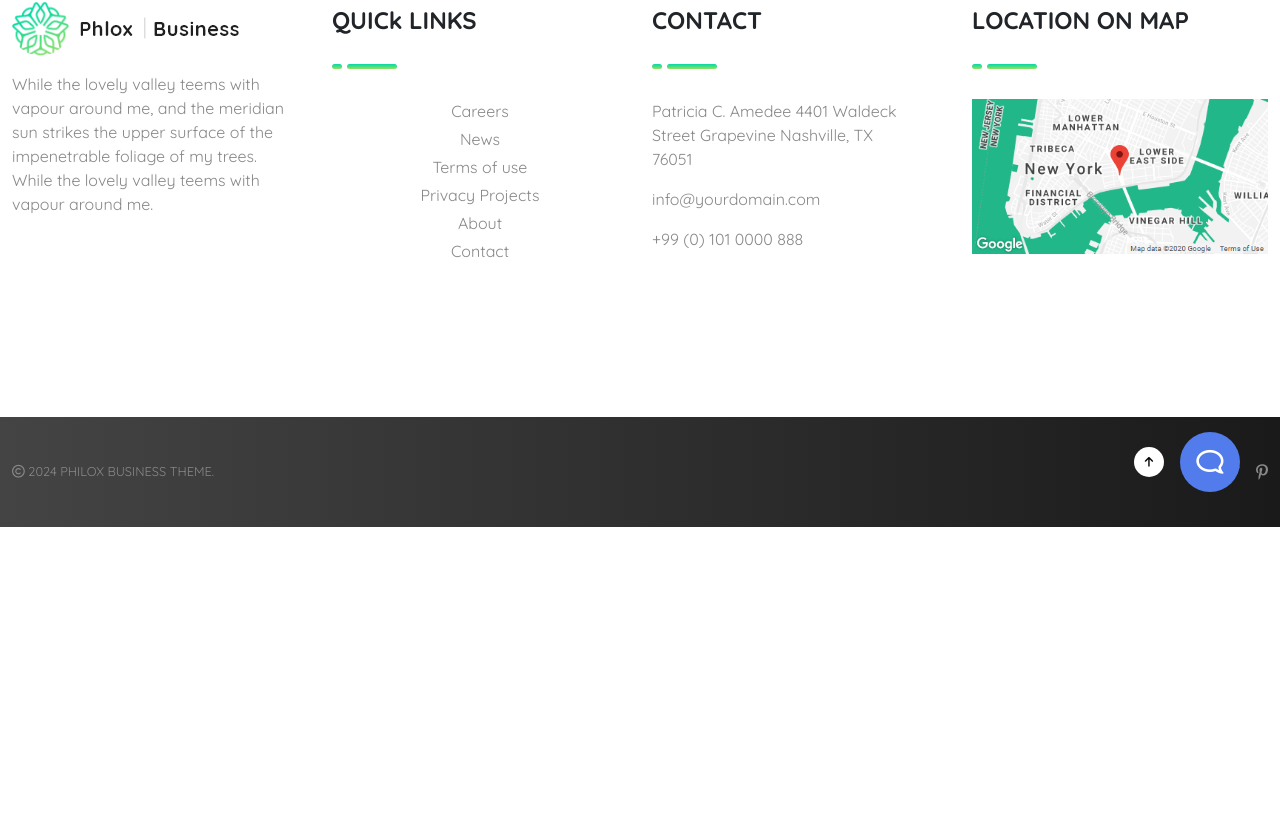
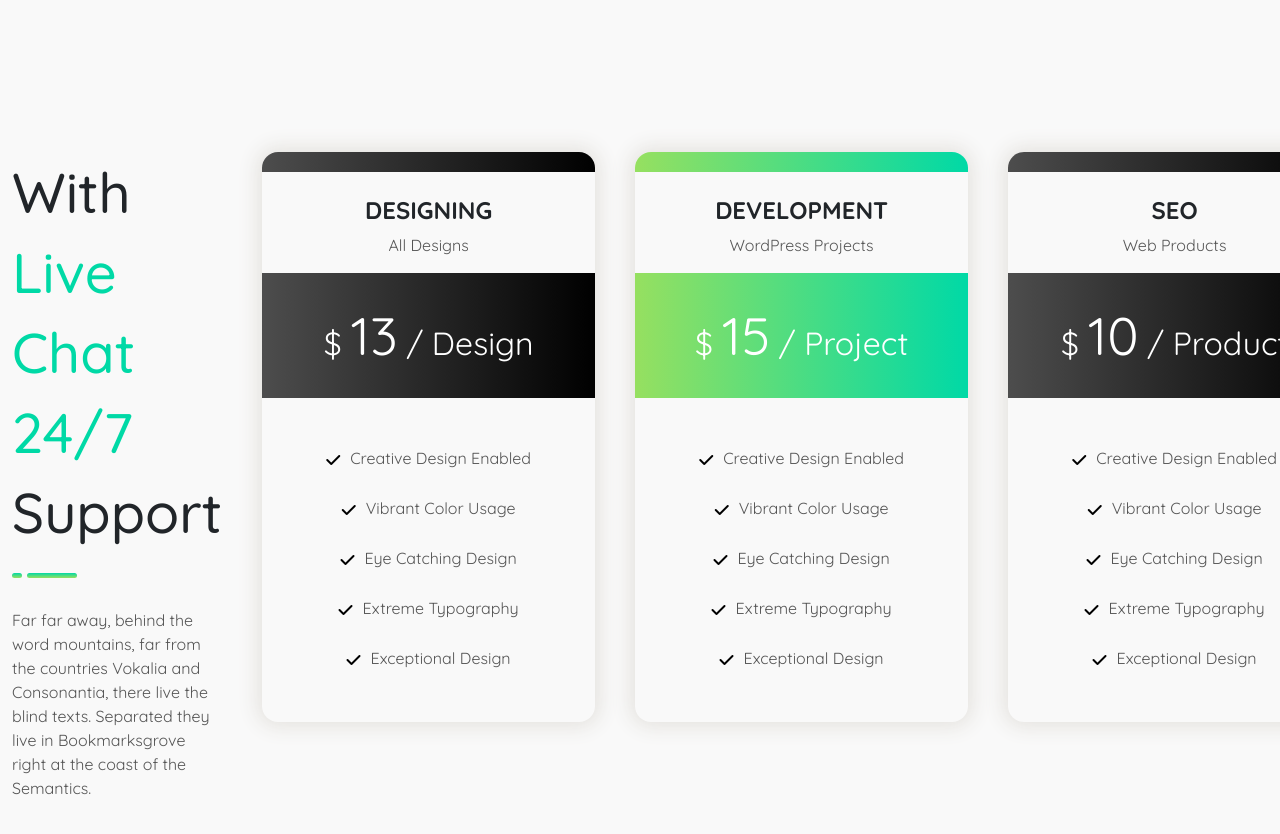
Before and after one commit to alessandrodamato/proj-html-vuejs, a Vue app: page / in a window 1280 px wide. Shown: the part 7307-8141 px from the top of the page. Before the commit the page ends 7834 px from the top, so only its background shows below. Built offline with nearby package versions, Linux system fonts and the light colour scheme.

Commit message:
[edit] 'plans' section

```diff
--- a/src/components/Main.vue
+++ b/src/components/Main.vue
@@ -5,13 +5,15 @@ import DoubleLine from './partials/DoubleLine.vue';
 import Button from './partials/Button.vue';
 import WhiteCard from './partials/WhiteCard.vue';
 import ProjectCard from './partials/ProjectCard.vue';
+import Plan from './partials/Plan.vue';
   export default {
     components:{
       Jumbotron,
       DoubleLine,
       Button,
       WhiteCard,
-      ProjectCard
+      ProjectCard,
+      Plan
     },
 
     data(){
@@ -238,7 +240,43 @@ import ProjectCard from './partials/ProjectCard.vue';
 
           </div>
 
-          <div class="col-12"></div>
+          <div class="col-12 d-flex">
+
+            <div class="text d-flex flex-column justify-content-center">
+
+              <h2 class="text-capitalize">with <span>live chat 24/7</span> support</h2>
+
+              <DoubleLine class="mb-4" />
+
+              <p class="mb-5">
+                Far far away, behind the word mountains, far from the countries Vokalia and Consonantia, there live the blind texts. Separated they live in Bookmarksgrove right at the coast of the Semantics.
+              </p>
+
+            </div>
+
+           <Plan
+              class="theme-dark"
+              title="designing"
+              subtitle="All designs"
+              price="13"
+              type="Design"
+            />
+            <Plan
+              class="theme-green"
+              title="development"
+              subtitle="WordPress projects"
+              price="15"
+              type="Project"
+            />
+            <Plan
+              class="theme-dark"
+              title="seo"
+              subtitle="Web products"
+              price="10"
+              type="Product"
+            />
+
+          </div>
 
         </div>
 
@@ -292,6 +330,7 @@ import ProjectCard from './partials/ProjectCard.vue';
       height: 730px;
     }
     .stats{
+      margin-bottom: 530px;
       img{
         object-fit: cover;
         object-position: right
--- /dev/null
+++ b/src/components/partials/Plan.vue
@@ -0,0 +1,84 @@
+<script>
+  export default {
+    props:{
+      title: String,
+      subtitle: String,
+      price: String,
+      type: String,
+      features: String
+    }
+  }
+</script>
+
+
+
+<template>
+
+  <div class="plan rounded-4 overflow-hidden">
+
+    <div class="top mb-4"></div>
+
+    <h4 class="text-uppercase text-center fw-bold">{{ title }}</h4>
+
+    <p class="text-capitalize text-center mb-3">{{ subtitle }}</p>
+
+    <div class="price text-center text-white mb-5">
+
+      <span class="fs-2">$ </span>
+      <span class="number">{{ price }}</span>
+      <span class="fs-2 text-capitalize"> / {{ type }}</span>
+
+    </div>
+
+    <ul class="text-center">
+      <li class="text-capitalize mb-4">creative design enabled</li>
+      <li class="text-capitalize mb-4">vibrant color usage</li>
+      <li class="text-capitalize mb-4">eye catching design</li>
+      <li class="text-capitalize mb-4">extreme typography</li>
+      <li class="text-capitalize mb-4">exceptional design</li>
+    </ul>
+
+  </div>
+
+</template>
+
+
+
+<style lang="scss" scoped>
+
+@use '../../assets/scss/partials/vars' as *;
+
+  .plan{
+    &.theme-green .top, &.theme-green .price{
+      @include gradient(left, $bg-green, #96e060);
+    }
+    &.theme-dark .top, &.theme-dark .price{
+      @include gradient(left, $fill-black, $gray-6);
+    }
+    width: 333px;
+    height: 570px;
+    margin-left: 40px;
+    flex-shrink: 0;
+    box-shadow: 0 0 20px 5px $lg-3;
+    .top{
+      height: 20px;
+    }
+    .price{
+      height: 125px;
+      line-height: 125px;
+      .number{
+        font-size: 3.3rem;
+      }
+    }
+    li::before{
+      font-family: 'Font Awesome 5 Free';
+      content: '\f00c';
+      display: inline-block;
+      padding-right: 10px;
+      vertical-align: middle;
+      font-weight: 900;
+      color: $fill-black;
+    }
+  }
+
+</style>
```
